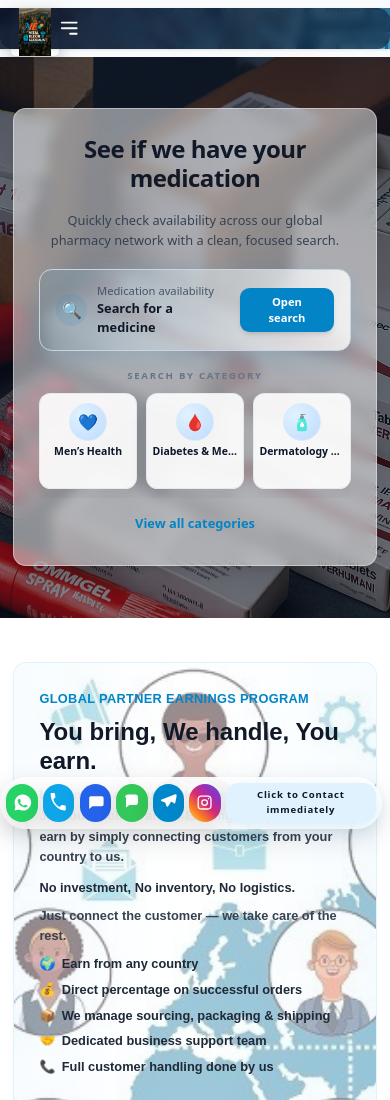
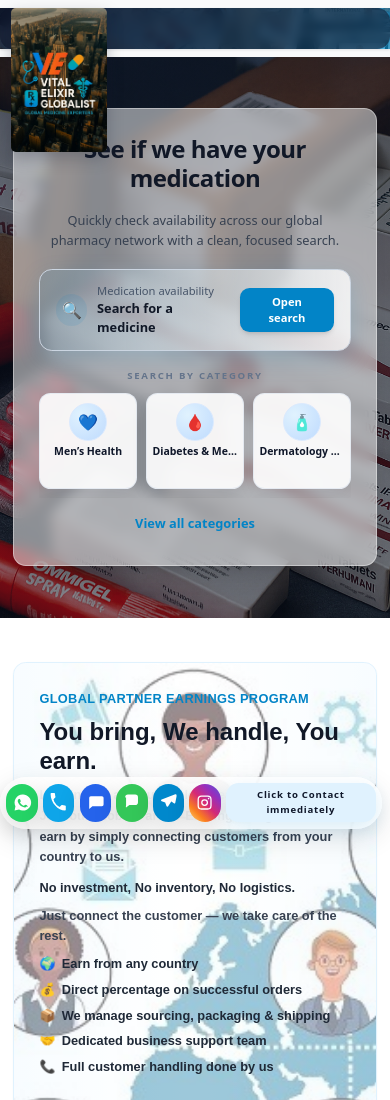
Before and after one commit to vitalelixirglobalist/vital-elixir-globalist, a plain HTML site: page index.html in a window 390 px wide. Shown: the top 1100 px of the page. Drawn offline with nearby package versions, Linux system fonts and the light colour scheme.

Commit message:
Update header.html

```diff
--- a/header.html
+++ b/header.html
@@ -135,8 +135,8 @@
   }
 
  .fixed-site-logo img {
-    height: 80px;
-    width: 80px;
+    height: 180px;
+    width: Auto;
     object-fit: contain;
    display: block;
     border-radius: 6px;
@@ -151,15 +151,15 @@
 
   @media (max-width: 1024px) {
     .fixed-site-logo img {
-      height: 68px;
-      width: 68px;
+      height: 180px;
+      width: autopx;
     }
   }
 
   @media (max-width: 640px) {
     .fixed-site-logo img {
-      height: 60px;
-      width: 60px;
+      height: 180px;
+      width: autopx;
     }
   }
   .desktop-nav a {
```
